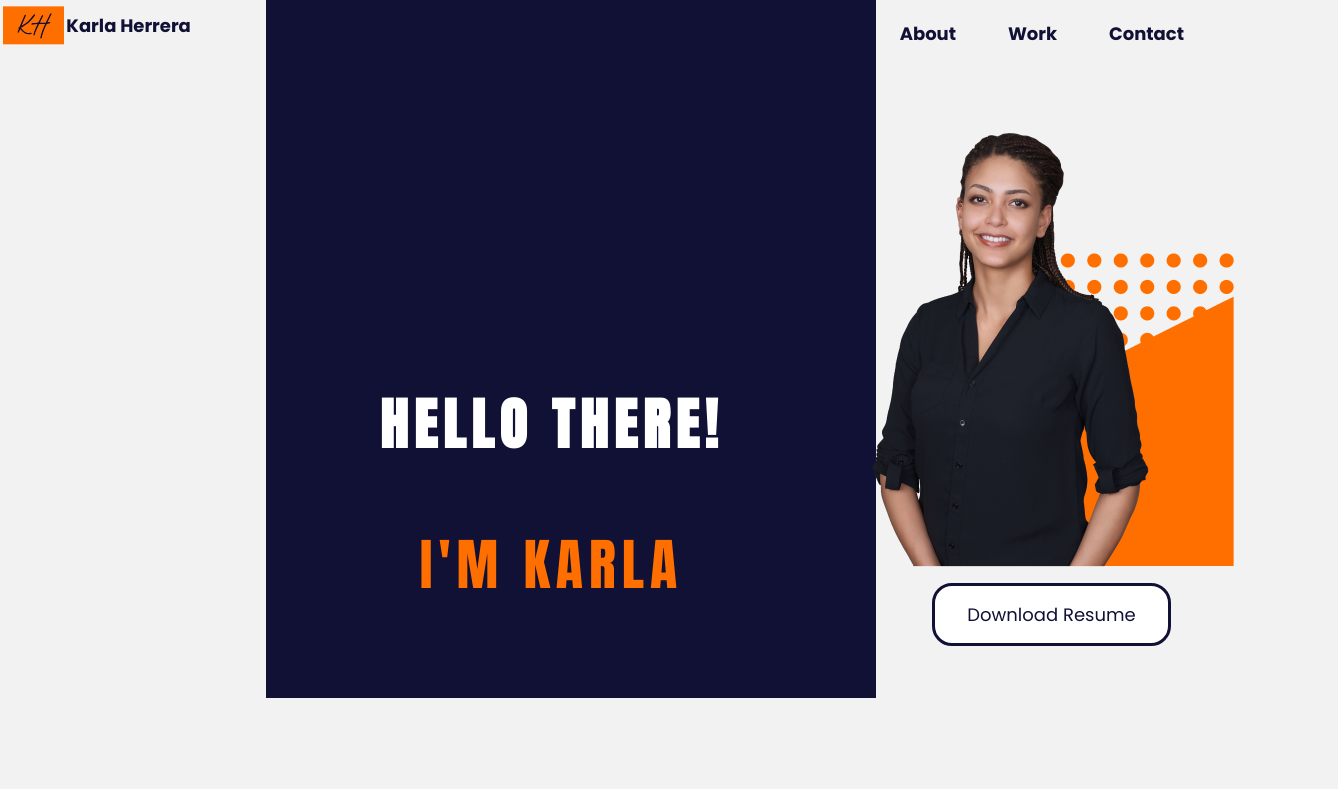
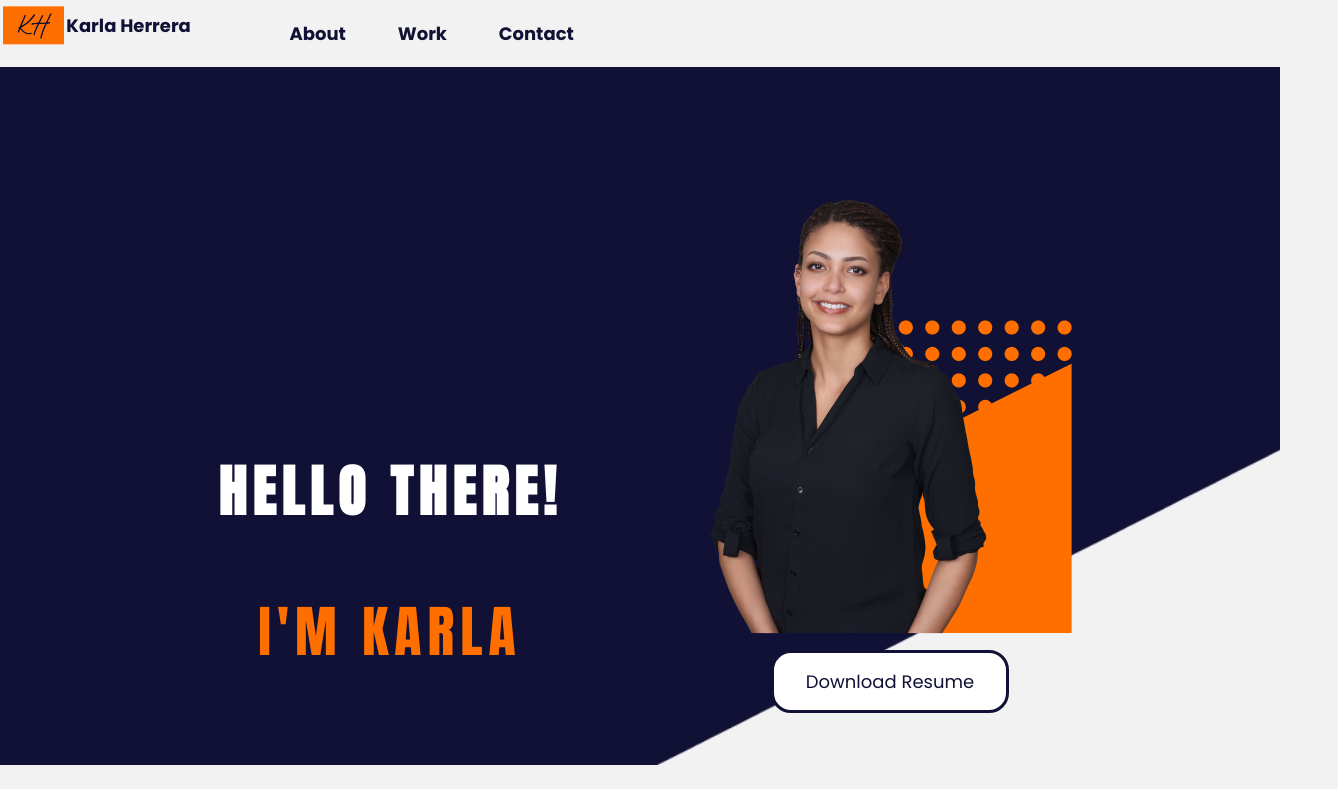
Before and after one commit to kherreraux/UX_UI-HW_19, a plain HTML site: page index.html in a window 1280 px wide. Shown: the top 789 px of the page, 1338 px wide, since content can reach past the window. Drawn offline with Linux system fonts and the light colour scheme.

Commit message:
updated
updated

```diff
--- a/css/stylenew.css
+++ b/css/stylenew.css
@@ -42,6 +42,7 @@ header {
   margin-right: 72px;
   padding: 0px;
 }
+
 .rightNav li {
   cursor: pointer;
   display: inline-block;
@@ -49,6 +50,7 @@ header {
   padding-right: 24px;
   font-weight: 600px;
 }
+
 .rightNav li:hover {
   color: #ff6f00;
 }
--- a/index.html
+++ b/index.html
@@ -15,15 +15,15 @@
 <header>
     <div class= "sideBySide leftNav"><img class="logo" src="images/Logo.svg">
         <h1>Karla Herrera</h1></div>
-    <nav class= "inline-block rightNav">
-        <div>
+    <nav class= "inline-block ">
+       <div class="rightNav">
             <h1>
                 <ul>
-                <li>About</li>
-                <li>Work</li>
-                <li>Contact</li>
-            </ul>
-        </h1>
+                    <li>About</li>
+                    <li>Work</li>
+                    <li>Contact</li>
+                </ul>
+            </h1>
         </div>
     </nav>
 </header>
```
